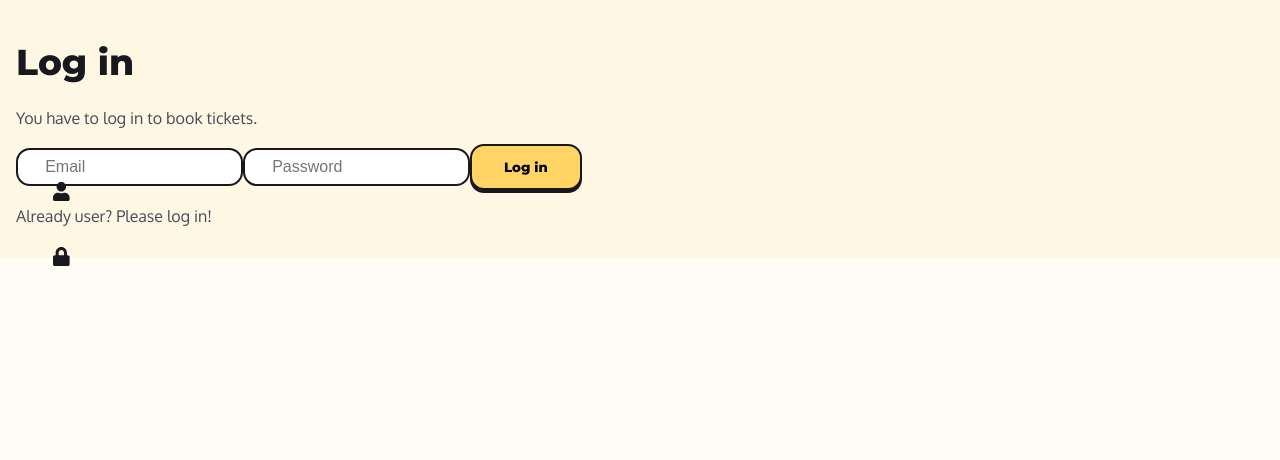
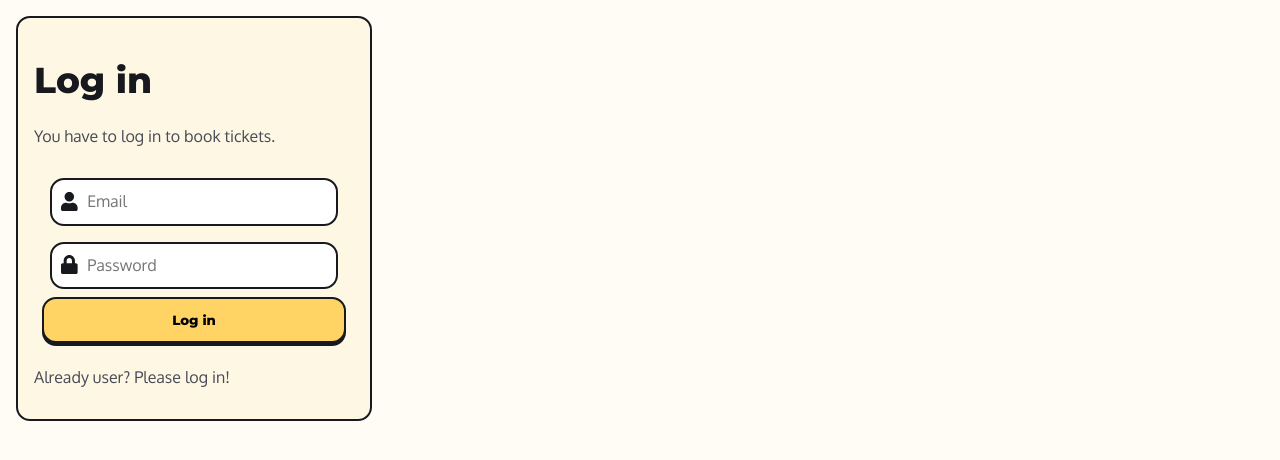
Before and after one commit to NervousNerve/filmvisarna-lewandowski, a React (Create React App) app: page / in a window 1280 px wide. Shown: the top 460 px of the page. Built offline with nearby package versions, Linux system fonts and the light colour scheme; no server answers.

Commit message:
Added styling to input fields

```diff
--- a/src/components/Entry.js
+++ b/src/components/Entry.js
@@ -14,7 +14,9 @@ const Entry = () => {
 
   return (
     <div className={styles.entryContainer}>
-      {menu ? <Register /> : <Login />}
+      <div className={styles.inputContainer}>
+        {menu ? <Register /> : <Login />}
+      </div>
 
       <p onClick={() => toggleMenu()}>
         {message
--- a/src/css/Entry.module.css
+++ b/src/css/Entry.module.css
@@ -1,11 +1,21 @@
 .entryContainer {
+  background-color: #fdf7e3;
   padding: 1em;
-  background-color: #fdf7e3;
+  margin: 1em;
+  width: 20em;
+  border: 2px solid #18191f;
+  border-radius: 14px;
 }
 
-input {
-  padding: 0.5em;
-  border-radius: 14px;
-  border: 2px solid #18191f;
+.entryContainer input {
+  margin: 0.5em;
   position: relative;
 }
+
+::-webkit-input-placeholder {
+  font-family: "Oxygen", sans-serif;
+}
+
+button {
+  width: 100%;
+}
--- a/src/css/Login.module.css
+++ b/src/css/Login.module.css
@@ -1,3 +1,10 @@
+form {
+  display: flex;
+  flex-direction: column;
+  justify-content: center;
+  padding: 0.5em;
+}
+
 form input {
   position: relative;
 }
@@ -10,14 +17,14 @@ form input {
 .lockIcon {
   position: absolute;
   font-size: 19px;
-  left: 2.8em;
+  left: 3.2em;
   z-index: 1;
 }
 
 .userIcon {
-  top: 9.6em;
+  top: 10.1em;
 }
 
 .lockIcon {
-  top: 13em;
+  top: 13.4em;
 }
```
